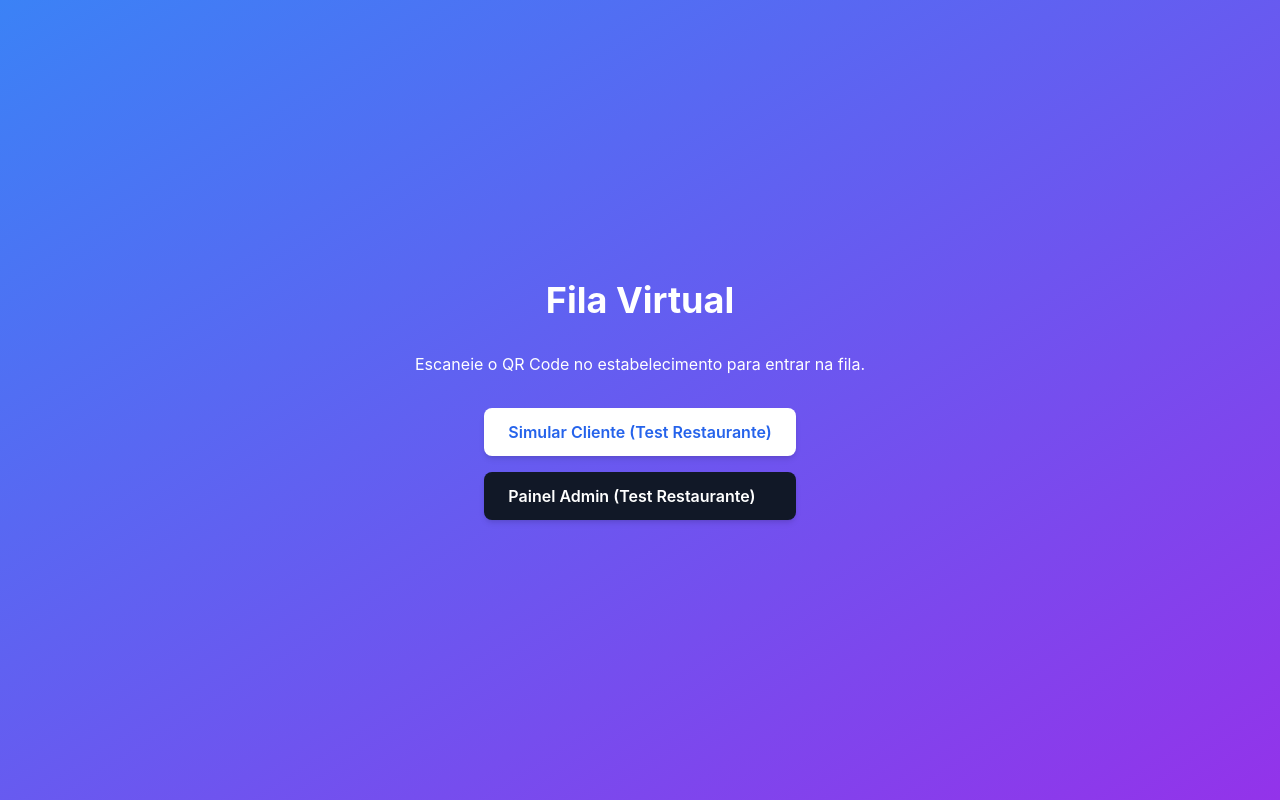
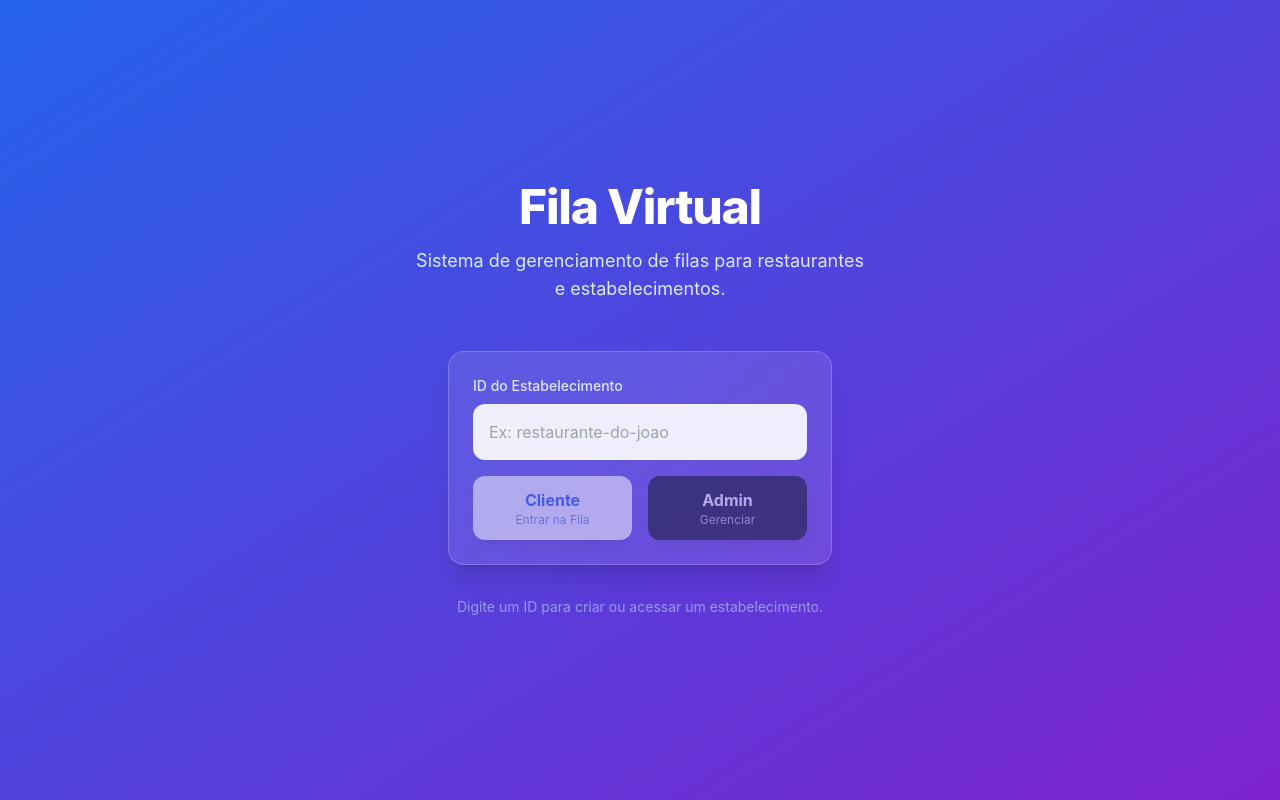
Before and after one commit to willsamartin-project-manager/PagerMobile, a React (Vite) app in the folder client/: page / in a window 1280 px wide. Built offline with nearby package versions, Linux system fonts and the light colour scheme; no server answers.

Commit message:
cadastro de estabelecimento

```diff
--- a/client/package.json
+++ b/client/package.json
@@ -13,6 +13,7 @@
     "lucide-react": "^0.562.0",
     "react": "^19.2.0",
     "react-dom": "^19.2.0",
+    "react-qr-code": "^2.0.18",
     "react-router-dom": "^7.12.0",
     "socket.io-client": "^4.8.3",
     "vite-plugin-pwa": "^1.2.0"
--- a/client/src/pages/AdminDashboard.jsx
+++ b/client/src/pages/AdminDashboard.jsx
@@ -1,12 +1,14 @@
 import { useState, useEffect } from 'react';
 import { useParams } from 'react-router-dom';
 import { useSocket } from '../context/SocketContext';
-import { Trash2, Bell, CheckCircle } from 'lucide-react';
+import { Trash2, Bell, CheckCircle, QrCode } from 'lucide-react';
+import QRCode from "react-qr-code";
 
 const AdminDashboard = () => {
     const { id: establishmentId } = useParams();
     const socket = useSocket();
     const [queue, setQueue] = useState([]);
+    const [showQr, setShowQr] = useState(false);
 
     useEffect(() => {
         if (!socket) return;
@@ -39,14 +41,37 @@ const AdminDashboard = () => {
         }
     };
 
+    const joinUrl = `${window.location.protocol}//${window.location.host}/q/${establishmentId}`;
+
     return (
         <div className="p-6 min-h-screen bg-gray-50">
-            <header className="mb-8">
-                <h1 className="text-3xl font-bold text-gray-800">Painel Admin</h1>
-                <p className="text-gray-500">Estabelecimento: <span className="font-mono font-bold text-blue-600">{establishmentId}</span></p>
-                <div className="mt-4 bg-white p-4 rounded-lg shadow-sm border border-gray-200">
-                    <p className="text-sm text-gray-400 uppercase tracking-widest font-bold">Na Fila</p>
-                    <p className="text-4xl font-bold text-blue-600">{queue.length}</p>
+            <header className="mb-8 bg-white p-6 rounded-2xl shadow-sm border border-gray-100 flex flex-col md:flex-row justify-between items-center">
+                <div>
+                    <h1 className="text-3xl font-bold text-gray-800">Painel Admin</h1>
+                    <p className="text-gray-500">Estabelecimento: <span className="font-mono font-bold text-blue-600">{establishmentId}</span></p>
+                    <div className="mt-4 inline-flex items-center gap-2 px-3 py-1 bg-blue-50 text-blue-700 rounded-full text-sm font-medium">
+                        <span className="w-2 h-2 bg-blue-500 rounded-full animate-pulse"></span>
+                        Na Fila: {queue.length}
+                    </div>
+                </div>
+
+                <div className="mt-4 md:mt-0 text-center">
+                    <button
+                        onClick={() => setShowQr(!showQr)}
+                        className="flex items-center space-x-2 px-4 py-2 bg-gray-900 text-white rounded-lg hover:bg-gray-800 transition"
+                    >
+                        <QrCode size={20} />
+                        <span>{showQr ? 'Ocultar QR' : 'Mostrar QR Code'}</span>
+                    </button>
+
+                    {showQr && (
+                        <div className="absolute top-24 right-6 bg-white p-4 shadow-xl rounded-xl border z-10 animate-fade-in md:static md:mt-4 md:shadow-none md:border-none">
+                            <QRCode value={joinUrl} size={150} />
+                            <p className="text-xs text-center mt-2 text-gray-500 max-w-[150px] break-all">
+                                {joinUrl}
+                            </p>
+                        </div>
+                    )}
                 </div>
             </header>
 
@@ -80,8 +105,8 @@ const AdminDashboard = () => {
                                 <button
                                     onClick={() => handleCall(customer.id)}
                                     className={`p-3 rounded-lg transition ${customer.status === 'called'
-                                            ? 'bg-red-200 text-red-700 hover:bg-red-300'
-                                            : 'bg-indigo-100 text-indigo-600 hover:bg-indigo-200'
+                                        ? 'bg-red-200 text-red-700 hover:bg-red-300'
+                                        : 'bg-indigo-100 text-indigo-600 hover:bg-indigo-200'
                                         }`}
                                     title="Chamar Cliente"
                                 >
--- a/client/src/pages/Landing.jsx
+++ b/client/src/pages/Landing.jsx
@@ -1,18 +1,62 @@
-import { Link } from 'react-router-dom';
+import { useState } from 'react';
+import { useNavigate } from 'react-router-dom';
 
 const Landing = () => {
+    const [establishmentId, setEstablishmentId] = useState('');
+    const navigate = useNavigate();
+
+    const handleGo = (type) => {
+        if (!establishmentId) return;
+        const id = establishmentId.toLowerCase().replace(/\s+/g, '-');
+        if (type === 'admin') {
+            navigate(`/admin/${id}`);
+        } else {
+            navigate(`/q/${id}`);
+        }
+    };
+
     return (
-        <div className="flex flex-col items-center justify-center min-h-screen p-4 bg-gradient-to-br from-blue-500 to-purple-600 text-white">
-            <h1 className="text-4xl font-bold mb-8">Fila Virtual</h1>
-            <p className="mb-8 text-center">Escaneie o QR Code no estabelecimento para entrar na fila.</p>
-            <div className="space-y-4">
-                <Link to="/q/test-restaurante" className="block px-6 py-3 bg-white text-blue-600 rounded-lg font-semibold shadow-md hover:bg-gray-100 transition">
-                    Simular Cliente (Test Restaurante)
-                </Link>
-                <Link to="/admin/test-restaurante" className="block px-6 py-3 bg-gray-900 text-white rounded-lg font-semibold shadow-md hover:bg-gray-800 transition">
-                    Painel Admin (Test Restaurante)
-                </Link>
+        <div className="flex flex-col items-center justify-center min-h-screen p-6 bg-gradient-to-br from-blue-600 to-purple-700 text-white">
+            <h1 className="text-5xl font-extrabold mb-4 tracking-tight">Fila Virtual</h1>
+            <p className="mb-12 text-center text-blue-100 max-w-md text-lg">
+                Sistema de gerenciamento de filas para restaurantes e estabelecimentos.
+            </p>
+
+            <div className="w-full max-w-sm bg-white/10 backdrop-blur-lg p-6 rounded-2xl shadow-xl border border-white/20">
+                <label className="block text-sm font-medium text-blue-100 mb-2">
+                    ID do Estabelecimento
+                </label>
+                <input
+                    type="text"
+                    value={establishmentId}
+                    onChange={(e) => setEstablishmentId(e.target.value)}
+                    placeholder="Ex: restaurante-do-joao"
+                    className="w-full p-4 bg-white/90 text-gray-900 rounded-xl mb-4 focus:ring-4 focus:ring-blue-400 outline-none transition placeholder-gray-400"
+                />
+
+                <div className="grid grid-cols-2 gap-4">
+                    <button
+                        onClick={() => handleGo('client')}
+                        disabled={!establishmentId}
+                        className="w-full py-3 bg-white text-blue-600 font-bold rounded-xl shadow-lg hover:bg-gray-100 transition disabled:opacity-50 disabled:cursor-not-allowed flex flex-col items-center justify-center"
+                    >
+                        <span>Cliente</span>
+                        <span className="text-xs font-normal opacity-70">Entrar na Fila</span>
+                    </button>
+                    <button
+                        onClick={() => handleGo('admin')}
+                        disabled={!establishmentId}
+                        className="w-full py-3 bg-gray-900 text-white font-bold rounded-xl shadow-lg hover:bg-gray-800 transition disabled:opacity-50 disabled:cursor-not-allowed flex flex-col items-center justify-center"
+                    >
+                        <span>Admin</span>
+                        <span className="text-xs font-normal opacity-70">Gerenciar</span>
+                    </button>
+                </div>
             </div>
+
+            <p className="mt-8 text-sm text-blue-200/60">
+                Digite um ID para criar ou acessar um estabelecimento.
+            </p>
         </div>
     );
 };
```
Also changed, not shown: 1 other file (tests, documents, lock files or other folders).
